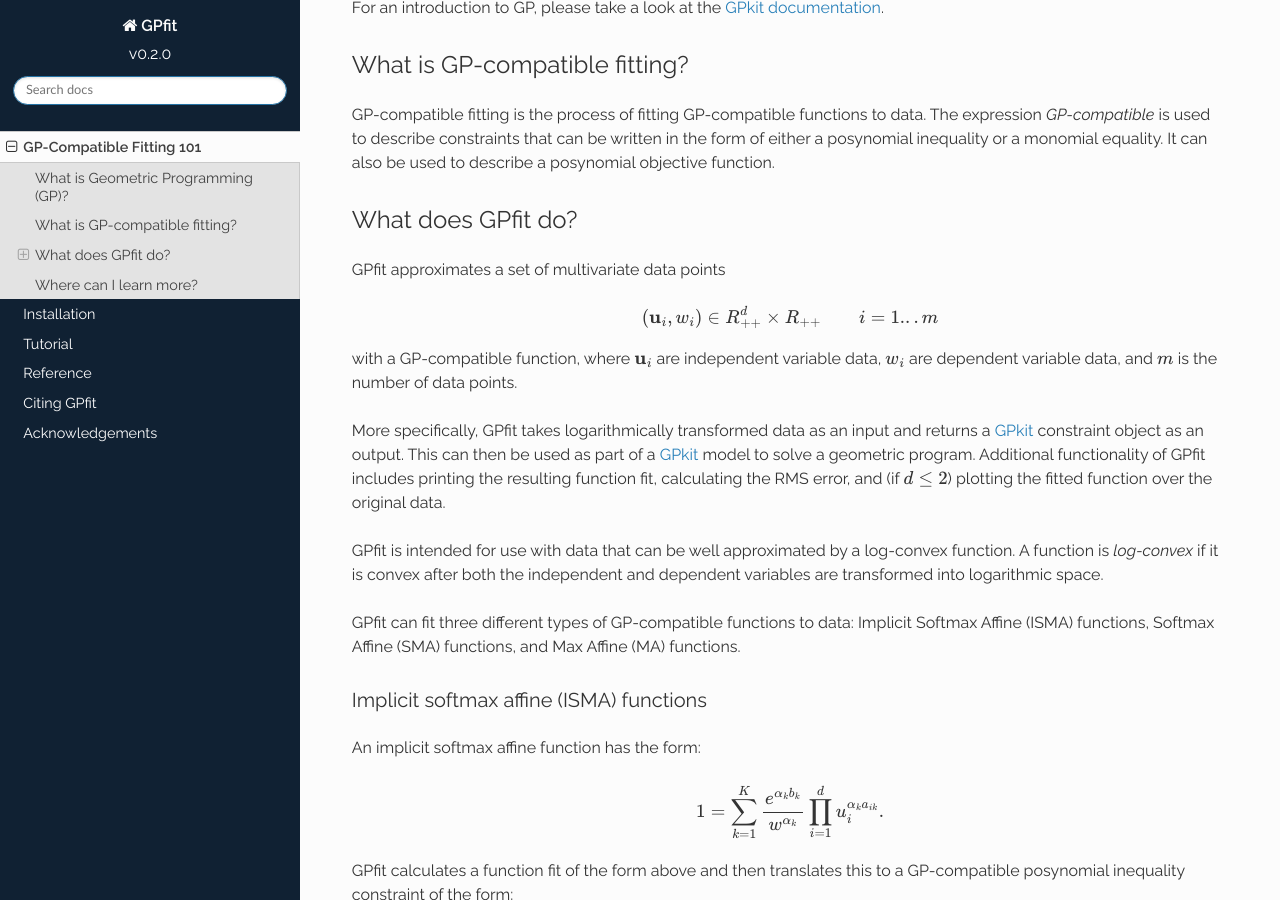
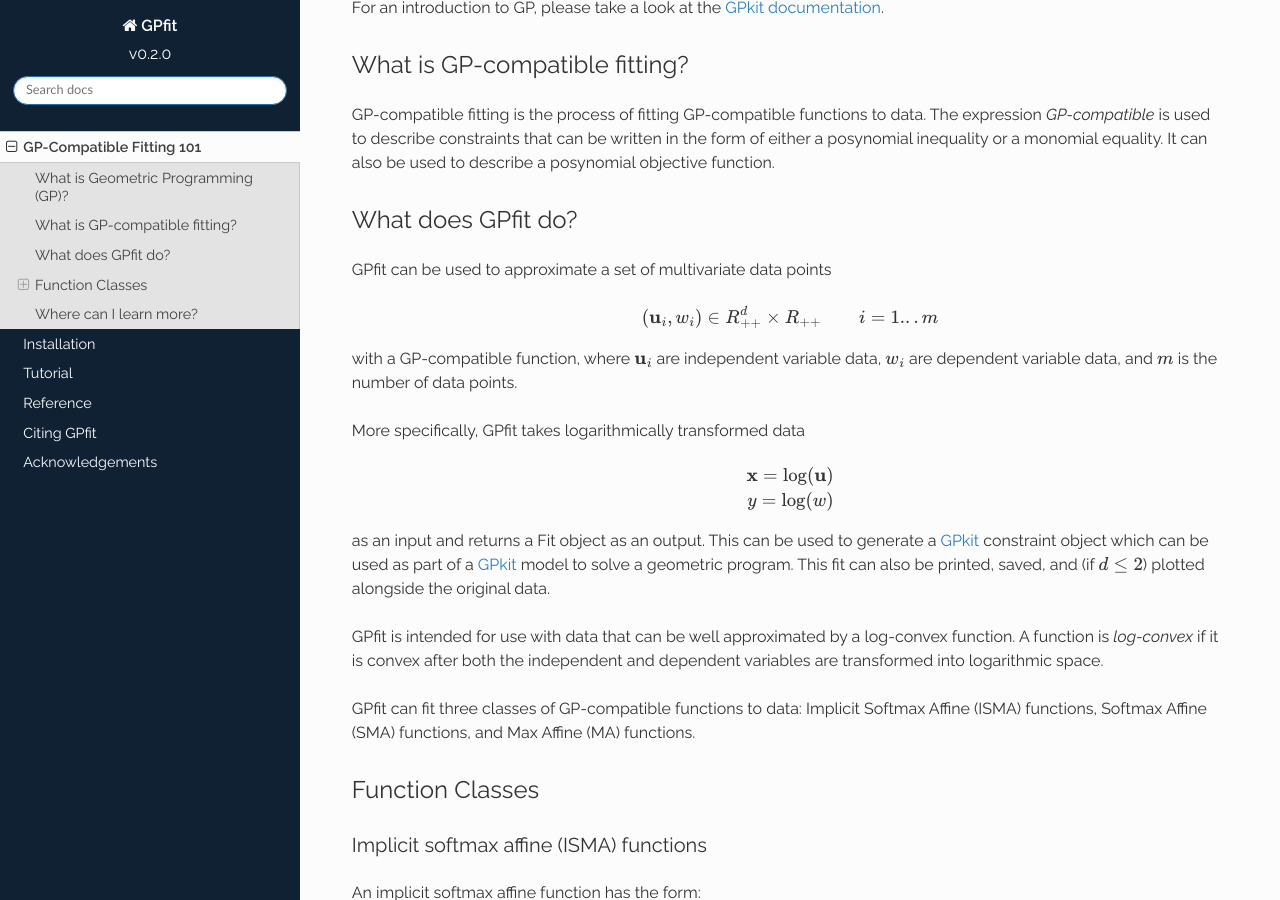
Before and after one commit to convexengineering/gpfit, a Sphinx documentation site: the page built from docs/source/gpfit101.rst, in a window 1280 px wide and 900 px high, scrolled down 228 px. Built offline with Sphinx 7.4.7 and the Read the Docs theme 2.0.0, drawn with Linux system fonts in a browser that asks for light colours.

Commit message:
More accurate gpfit101; log transform explained (#7)

```diff
--- a/docs/source/conf.py
+++ b/docs/source/conf.py
@@ -27,6 +27,7 @@
     'sphinx.ext.autodoc',
     'sphinx.ext.napoleon',
     'sphinx.ext.autosummary',
+    'sphinx.ext.autosectionlabel',
 ]
 
 # The name of the Pygments (syntax highlighting) style to use.
--- a/docs/source/gpfit101.rst
+++ b/docs/source/gpfit101.rst
@@ -14,7 +14,7 @@
 What does GPfit do?
 ===================
 
-GPfit approximates a set of multivariate data points
+GPfit can be used to approximate a set of multivariate data points
 
 .. math::
 
@@ -22,12 +22,23 @@
 
 with a GP-compatible function, where :math:`\mathbf{u}_i` are independent variable data, :math:`w_i` are dependent variable data, and :math:`m` is the number of data points.
 
-More specifically, GPfit takes logarithmically transformed data as an input and returns a `GPkit <http://gpkit.readthedocs.org>`_ constraint object as an output. This can then be used as part of a `GPkit <http://gpkit.readthedocs.org>`_ model to solve a geometric program. Additional functionality of GPfit includes printing the resulting function fit, calculating the RMS error, and (if :math:`d \leq 2`) plotting the fitted function over the original data.
+.. _logtransform:
+
+More specifically, GPfit takes logarithmically transformed data
+
+.. math::
+
+   \mathbf{x} = \log(\mathbf{u})\\
+   y = \log(w)
+
+as an input and returns a Fit object as an output. This can be used to generate a `GPkit <http://gpkit.readthedocs.org>`_ constraint object which can be used as part of a `GPkit <http://gpkit.readthedocs.org>`_ model to solve a geometric program. This fit can also be printed, saved, and (if :math:`d \leq 2`) plotted alongside the original data.
 
 GPfit is intended for use with data that can be well approximated by a log-convex function. A function is *log-convex* if it is convex after both the independent and dependent variables are transformed into logarithmic space.
 
-GPfit can fit three different types of GP-compatible functions to data: Implicit Softmax Affine (ISMA) functions, Softmax Affine (SMA) functions, and Max Affine (MA) functions.
+GPfit can fit three classes of GP-compatible functions to data: Implicit Softmax Affine (ISMA) functions, Softmax Affine (SMA) functions, and Max Affine (MA) functions.
 
+Function Classes
+================
 
 Implicit softmax affine (ISMA) functions
 ++++++++++++++++++++++++++++++++++++++++
@@ -100,6 +111,7 @@
 .. math::
 
     w =  e^{b} \prod_{i=1}^d u_i^{a_{i}}
+
 Where can I learn more?
 =======================
 
--- a/docs/source/tutorial.rst
+++ b/docs/source/tutorial.rst
@@ -1,7 +1,7 @@
 Tutorial
 ********
 
-Given log-transformed data `x` and `y`, we can create a fit with `K` terms with
+Given :ref:`log-transformed <logtransform>` data `x` and `y`, we can create a fit with `K` terms with
 a single command:
 
 .. code::
```
